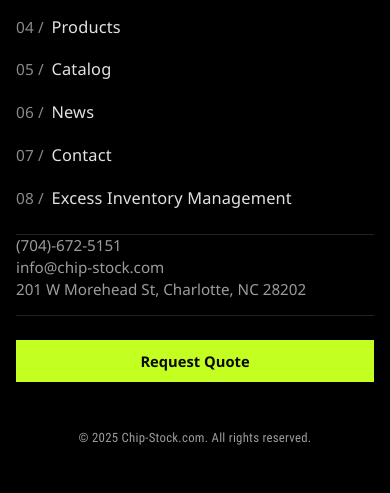
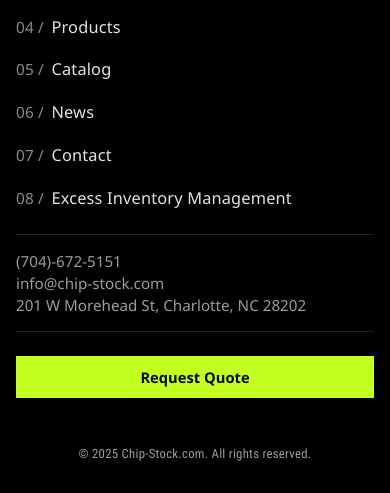
Before and after one commit to kawsarlog/chipstock_rebuild, a Flask app: page /contact in a window 390 px wide. Shown: the part 2147-2640 px from the top of the page. Before the commit the page ends 2592 px from the top, so only its background shows below. Run offline with Flask 3, Linux system fonts and the light colour scheme; some libraries are stand-ins or nearby versions.

Commit message:
fix: add matching top padding above mobile footer phone
Mirror footer_contacts padding-top with padding-bottom (1rem each) so
the gap above the phone line equals the gap below the address.

Co-authored-by: Cursor <cursoragent@cursor.com>

```diff
--- a/static/css/chipstock.css
+++ b/static/css/chipstock.css
@@ -1499,7 +1499,7 @@ footer.site-footer,
   }
 
   .footer_wrapper {
-    padding-top: 1.5rem;
+    padding-top: 0;
     display: block;
   }
 
@@ -1507,6 +1507,7 @@ footer.site-footer,
     display: flex;
     flex-direction: column;
     gap: 1rem;
+    padding-top: 1rem;
     padding-bottom: 1rem;
     border-bottom: 1px solid #222;
   }
--- a/templates/base.html
+++ b/templates/base.html
@@ -15,7 +15,7 @@
     <link rel="stylesheet" href="{{ url_for('static', filename='css/remodal.css') }}">
     <link rel="stylesheet" href="{{ url_for('static', filename='css/remodal-default-theme.css') }}">
     <link rel="stylesheet" href="{{ url_for('static', filename='css/select2.min.css') }}">
-    <link rel="stylesheet" href="{{ url_for('static', filename='css/chipstock.css') }}?v=13">
+    <link rel="stylesheet" href="{{ url_for('static', filename='css/chipstock.css') }}?v=14">
     <link rel="stylesheet" href="{{ url_for('static', filename='css/catalog.css') }}?v=13">
 
     {% block extra_head %}{% endblock %}
```
